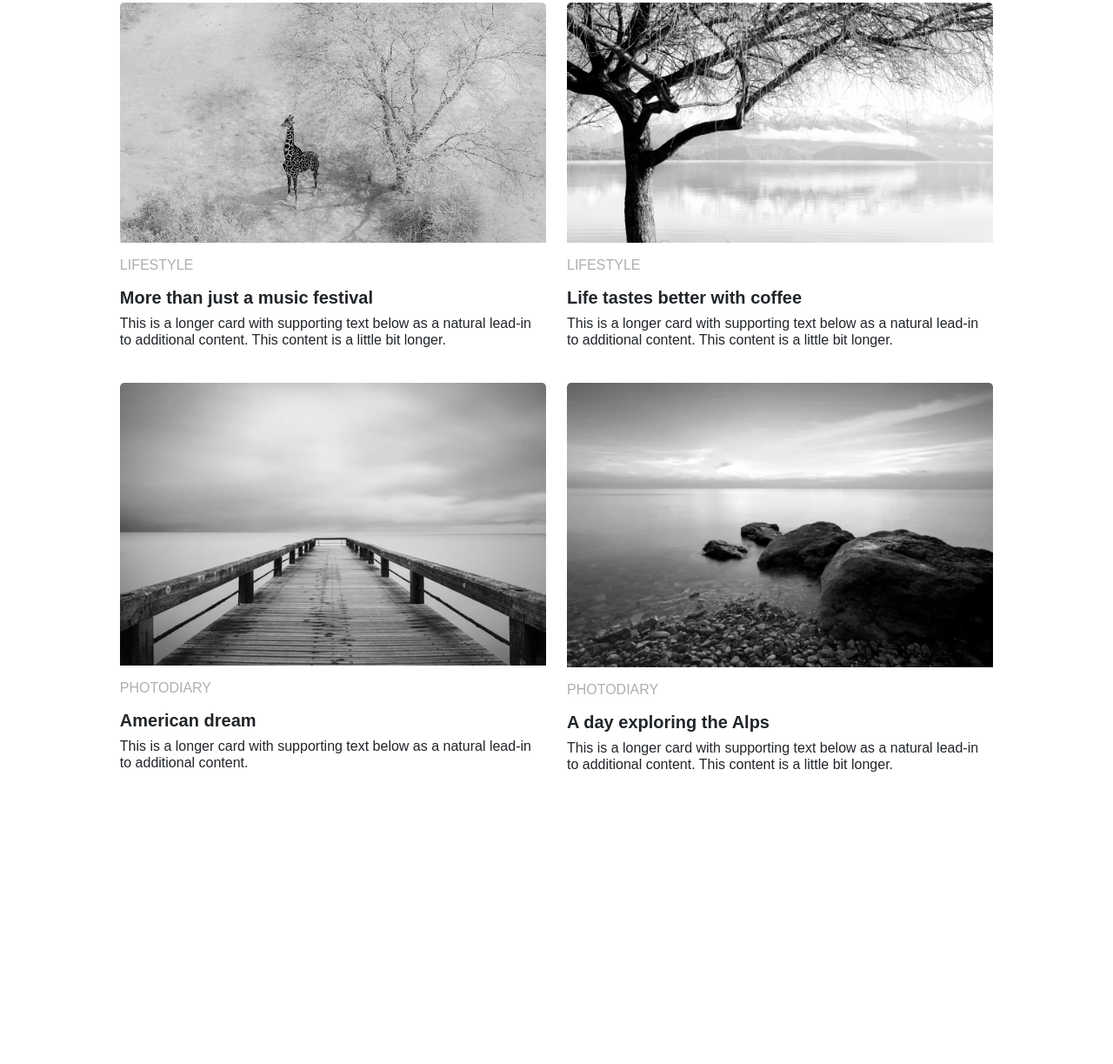
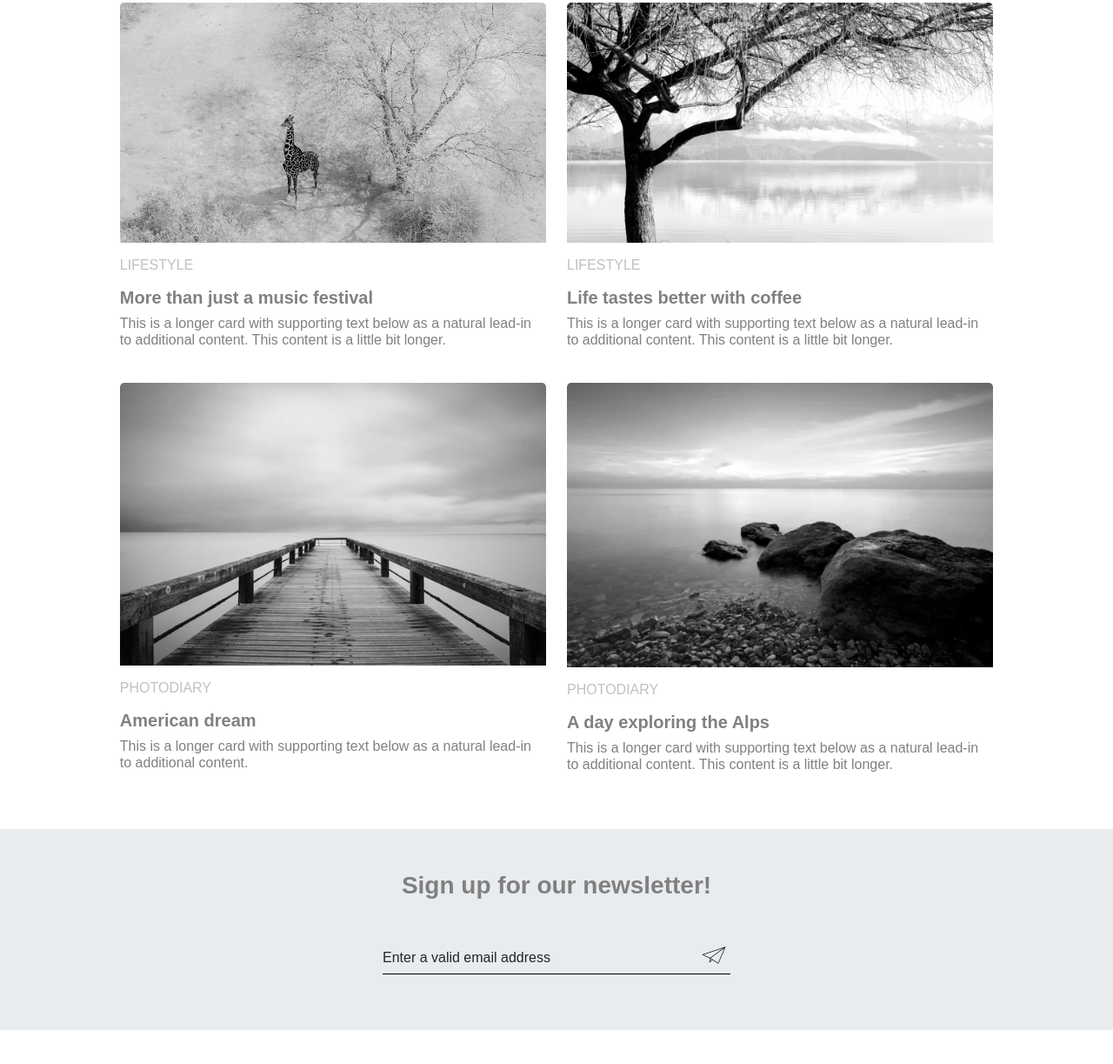
Before and after one commit to minimal005/GIT, a plain HTML site: page index.html in a window 1280 px wide. Shown: the part 1246-2469 px from the top of the page at 87% size. Before the commit the page ends 2199 px from the top, so only its background shows below. Drawn offline with Linux system fonts and the light colour scheme; a web font is replaced by a local one.

Commit message:
added sign

```diff
--- a/css/style.css
+++ b/css/style.css
@@ -1,6 +1,6 @@
 @import url('https://fonts.googleapis.com/css?family=Playfair:regular,600,&display=swap');
 .text__grey {
-   color: rgba(128, 128, 128, 0.636);
+   color: rgba(128, 128, 128, 0.497);
 }
 body {
    color: rgb(128, 128, 128);
@@ -9,7 +9,7 @@ body {
    font-size: 16px;
    line-height: 1.2;
 }
-.getaway, .cards {
+._container {
    max-width: 90%;
    margin: 0px auto;
 }
@@ -37,3 +37,33 @@ body {
    padding-left: 0;
    padding-right: 0;
 }
+.card__text {
+   color: rgb(128, 128, 128) !important;
+}
+/* --------------------------------SIGN-UP */
+.sign__input {
+   border-bottom: 1px solid #000;
+
+}
+
+.sign__label {
+   position: relative;
+   width: 400px;
+   margin: 0px auto;
+}
+.sign__label::after {
+   content: '';
+   background-image: url('../img/send.png');
+   position: absolute;
+   width: 30px;
+   height: 30px;
+   right: 5px;
+   top: 0;
+   display: inline-block;
+}
+@media (max-width: 500px){
+   .sign__label {
+      width: 90%;
+
+   }
+}
--- a/index.html
+++ b/index.html
@@ -50,7 +50,7 @@
    </header>
    <div class="container">
 
-      <section class="getaway">
+      <section class="getaway _container">
          <div class="text__grey text-uppercase mb-3">photodiary</div>
          <h3 class="mb-3 fw-bolder">The perfect weekend getaway</h3>
          <div class="mb-5">Lorem ipsum dolor sit amet consectetur adipisicing elit. Recusandae cupiditate omnis debitis
@@ -64,13 +64,12 @@
             eaque. Iure, illo. Incidunt ut nam cumque expedita quos quis a quasi, molestiae dolores mollitia.
             Necessitatibus?</div>
          <p><a class="link-offset-2 mb-5 text-uppercase text__grey link-underline link-underline-opacity-0"
-               href="#">leave
-               a
-               comment</a>
+               href="#">leave a comment</a>
          </p>
 
       </section>
-      <section class="cards pb-5 pt-5">
+
+      <section class="cards _container pb-5 pt-5">
 
          <div class="row row-cols-1 row-cols-md-2 g-4">
             <div class="col">
@@ -78,8 +77,9 @@
                   <img src="./img/1.jpg" class="card-img-top" alt="img">
                   <div class="card-body">
                      <p class="text__grey text-uppercase mb-3">lifestyle</p>
-                     <h5 class="card-title fw-bold">More than just a music festival</h5>
-                     <p class="card-text">This is a longer card with supporting text below as a natural lead-in to
+                     <h5 class="card-title fw-bolder card__text">More than just a music festival</h5>
+                     <p class="card-text card__text">This is a longer card with supporting text below as a natural
+                        lead-in to
                         additional content. This content is a little bit longer.</p>
                   </div>
                </div>
@@ -89,8 +89,9 @@
                   <img src="./img/2.jpg" class="card-img-top" alt="img">
                   <div class="card-body">
                      <p class="text__grey text-uppercase mb-3">lifestyle</p>
-                     <h5 class="card-title fw-bold">Life tastes better with coffee</h5>
-                     <p class="card-text">This is a longer card with supporting text below as a natural lead-in to
+                     <h5 class="card-title fw-bolder card__text">Life tastes better with coffee</h5>
+                     <p class="card-text card__text">This is a longer card with supporting text below as a natural
+                        lead-in to
                         additional content. This content is a little bit longer.</p>
                   </div>
                </div>
@@ -100,8 +101,9 @@
                   <img src="./img/3.jpg" class="card-img-top" alt="img">
                   <div class="card-body">
                      <p class="text__grey text-uppercase mb-3">photodiary</p>
-                     <h5 class="card-title fw-bold">American dream</h5>
-                     <p class="card-text">This is a longer card with supporting text below as a natural lead-in to
+                     <h5 class="card-title fw-bolder card__text">American dream</h5>
+                     <p class="card-text card__text">This is a longer card with supporting text below as a natural
+                        lead-in to
                         additional content.</p>
                   </div>
                </div>
@@ -111,8 +113,9 @@
                   <img src="./img/4.jpg" class="card-img-top" alt="img">
                   <div class="card-body">
                      <p class="text__grey text-uppercase mb-3">photodiary</p>
-                     <h5 class="card-title fw-bold">A day exploring the Alps</h5>
-                     <p class="card-text">This is a longer card with supporting text below as a natural lead-in to
+                     <h5 class="card-title fw-bolder card__text">A day exploring the Alps</h5>
+                     <p class="card-text card__text">This is a longer card with supporting text below as a natural
+                        lead-in to
                         additional content. This content is a little bit longer.</p>
                   </div>
                </div>
@@ -120,9 +123,24 @@
          </div>
 
       </section>
+   </div>
+   <section class="sign-up bg-body-secondary pt-5 pb-5 mb-5 text-center">
+      <div class="container">
+         <div class="_container">
+
+            <h3 class="mb-5 fw-bolder">Sign up for our newsletter!</h3>
+            <label class="sign__label mb-3">
+               <input type="email" readonly class="sign__input  form-control-plaintext"
+                  value="Enter a valid email address">
+            </label>
+         </div>
+      </div>
+      </div>
+   </section>
 
 
-   </div>
+
+
    <script src="./js/bootstrap.bundle.min.js"></script>
 </body>
 
```
Also changed, not shown: img/send.png (added).
